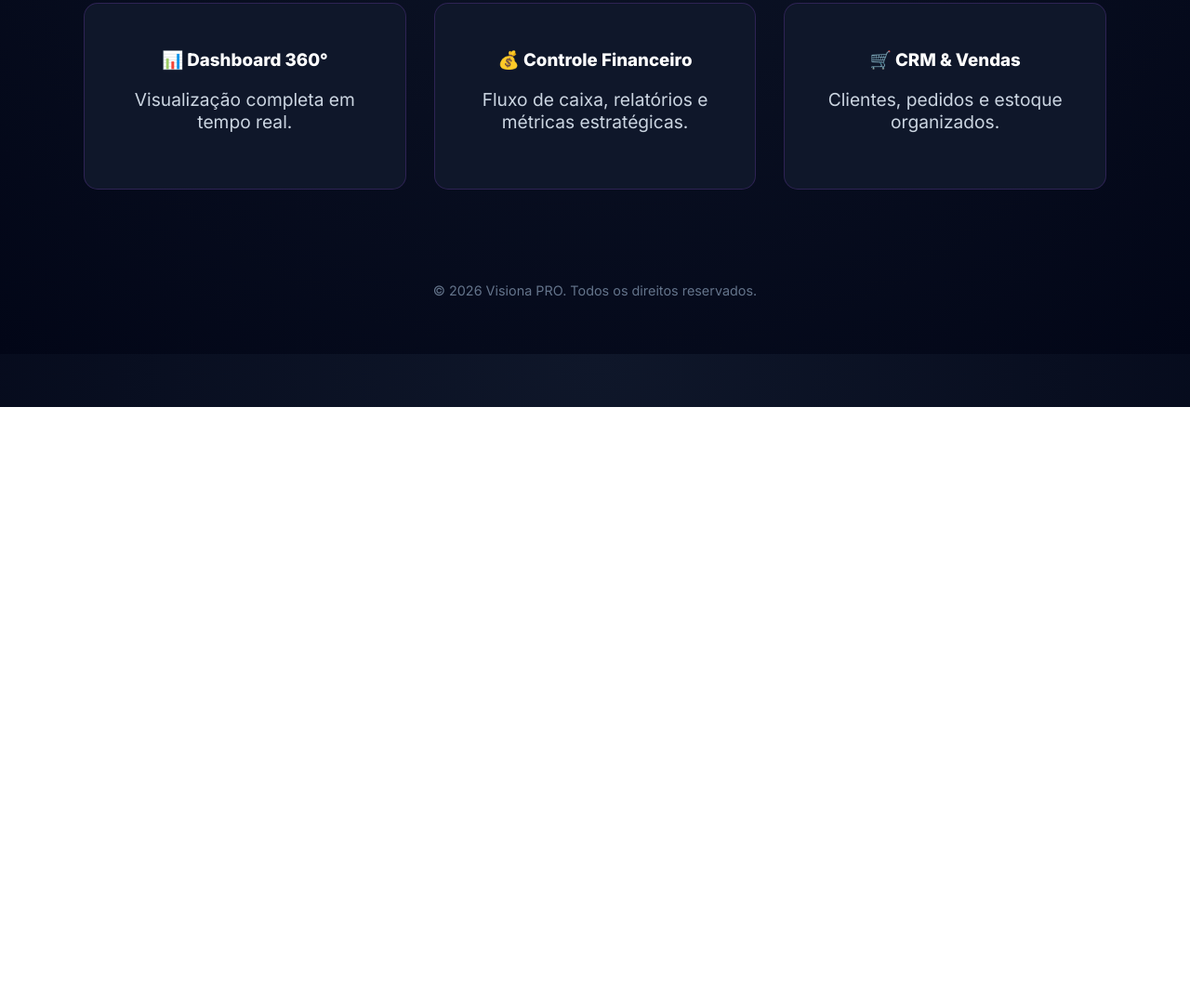
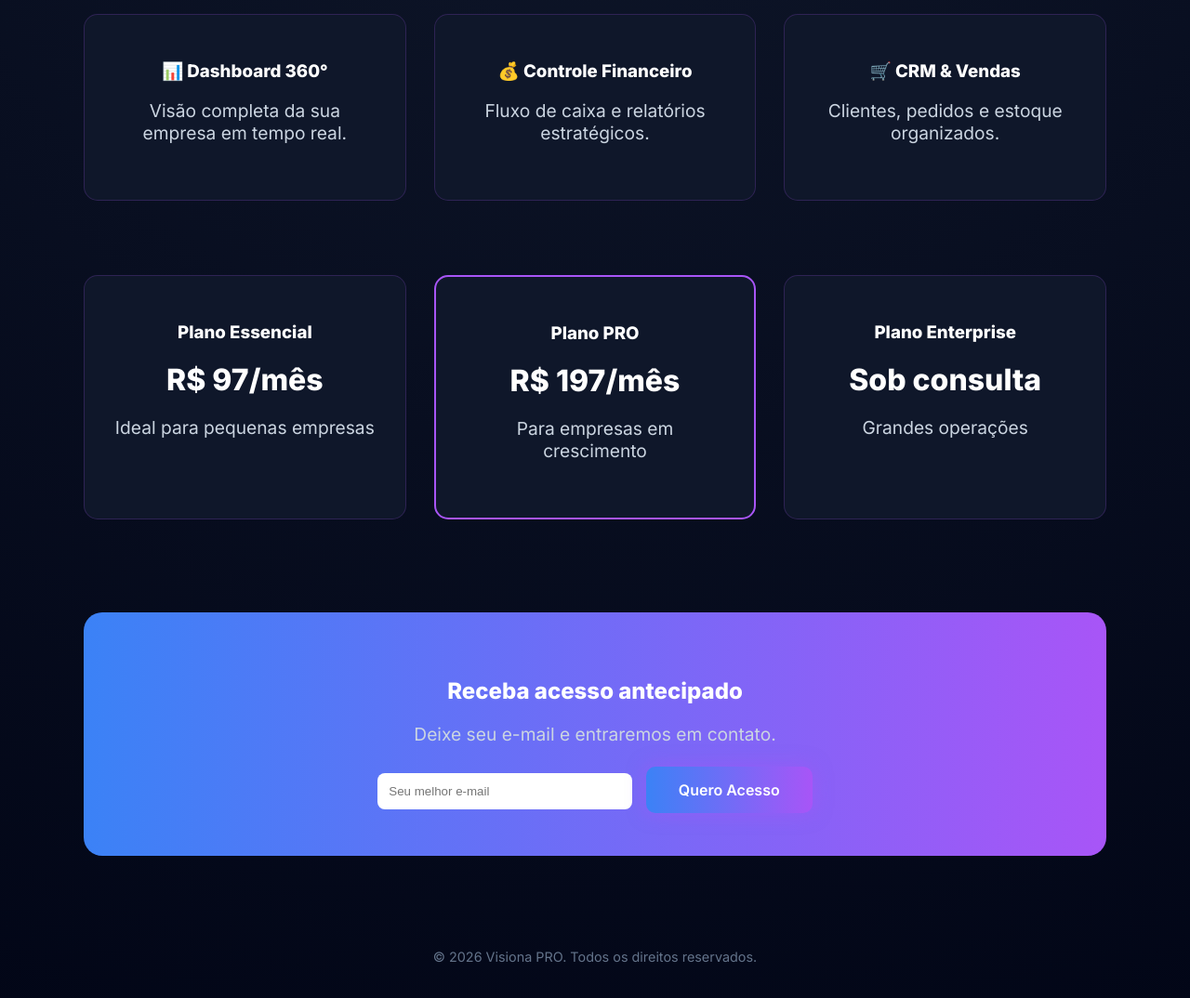
Before and after one commit to wandris3mg-oss/visionapro.github.io, a plain HTML site: page index.html in a window 1280 px wide. Shown: the part 362-1436 px from the top of the page at 93% size. Before the commit the page ends 800 px from the top, so only its background shows below. Drawn offline with Linux system fonts and the light colour scheme.

Commit message:
Enhance styles and update content in index.html

```diff
--- a/index.html
+++ b/index.html
@@ -11,30 +11,38 @@
       font-family: 'Inter', sans-serif;
       background: radial-gradient(circle at top, #0f172a, #020617);
       color: white;
+      scroll-behavior: smooth;
     }
+
     .container {
       max-width: 1100px;
       margin: auto;
       padding: 40px 20px;
       text-align: center;
     }
+
     .logo {
       width: 220px;
       margin-bottom: 40px;
+      animation: fadeIn 1.5s ease-in-out;
     }
+
     h1 {
       font-size: 3rem;
       font-weight: 800;
       background: linear-gradient(90deg, #3b82f6, #a855f7);
       -webkit-background-clip: text;
       -webkit-text-fill-color: transparent;
-      margin-bottom: 20px;
+      animation: fadeIn 2s ease-in-out;
     }
+
     p {
       font-size: 1.2rem;
       color: #cbd5e1;
       margin-bottom: 30px;
+      animation: fadeIn 2.5s ease-in-out;
     }
+
     .btn {
       background: linear-gradient(90deg, #3b82f6, #a855f7);
       padding: 15px 35px;
@@ -45,15 +53,18 @@
       transition: 0.3s;
       box-shadow: 0 0 20px rgba(168,85,247,0.5);
     }
+
     .btn:hover {
       transform: scale(1.05);
     }
-    .features {
+
+    .features, .pricing {
       display: grid;
       grid-template-columns: repeat(auto-fit, minmax(250px, 1fr));
       gap: 30px;
       margin-top: 80px;
     }
+
     .card {
       background: #0f172a;
       padding: 30px;
@@ -61,16 +72,45 @@
       border: 1px solid rgba(168,85,247,0.2);
       transition: 0.3s;
     }
+
     .card:hover {
       transform: translateY(-8px);
       border: 1px solid #a855f7;
     }
+
+    .price {
+      font-size: 2rem;
+      margin: 20px 0;
+      font-weight: 800;
+    }
+
+    .cta-section {
+      margin-top: 100px;
+      padding: 50px 20px;
+      background: linear-gradient(90deg, #3b82f6, #a855f7);
+      border-radius: 20px;
+    }
+
+    .cta-section input {
+      padding: 12px;
+      border-radius: 8px;
+      border: none;
+      width: 250px;
+      margin-right: 10px;
+    }
+
     footer {
       margin-top: 80px;
       padding: 20px;
       font-size: 0.9rem;
       color: #64748b;
     }
+
+    @keyframes fadeIn {
+      from { opacity: 0; transform: translateY(20px); }
+      to { opacity: 1; transform: translateY(0); }
+    }
+
   </style>
 </head>
 <body>
@@ -83,21 +123,46 @@
 
     <p>ERP + CRM + Inteligência Financeira em uma única plataforma moderna, rápida e poderosa.</p>
 
-    <a href="#" class="btn">Solicitar Demonstração</a>
+    <a href="#precos" class="btn">Ver Planos</a>
 
     <div class="features">
       <div class="card">
         <h3>📊 Dashboard 360°</h3>
-        <p>Visualização completa em tempo real.</p>
+        <p>Visão completa da sua empresa em tempo real.</p>
       </div>
       <div class="card">
         <h3>💰 Controle Financeiro</h3>
-        <p>Fluxo de caixa, relatórios e métricas estratégicas.</p>
+        <p>Fluxo de caixa e relatórios estratégicos.</p>
       </div>
       <div class="card">
         <h3>🛒 CRM & Vendas</h3>
         <p>Clientes, pedidos e estoque organizados.</p>
       </div>
+    </div>
+
+    <div id="precos" class="pricing">
+      <div class="card">
+        <h3>Plano Essencial</h3>
+        <div class="price">R$ 97/mês</div>
+        <p>Ideal para pequenas empresas</p>
+      </div>
+      <div class="card" style="border:2px solid #a855f7;">
+        <h3>Plano PRO</h3>
+        <div class="price">R$ 197/mês</div>
+        <p>Para empresas em crescimento</p>
+      </div>
+      <div class="card">
+        <h3>Plano Enterprise</h3>
+        <div class="price">Sob consulta</div>
+        <p>Grandes operações</p>
+      </div>
+    </div>
+
+    <div class="cta-section">
+      <h2>Receba acesso antecipado</h2>
+      <p>Deixe seu e-mail e entraremos em contato.</p>
+      <input type="email" placeholder="Seu melhor e-mail">
+      <a href="#" class="btn">Quero Acesso</a>
     </div>
 
     <footer>
```
